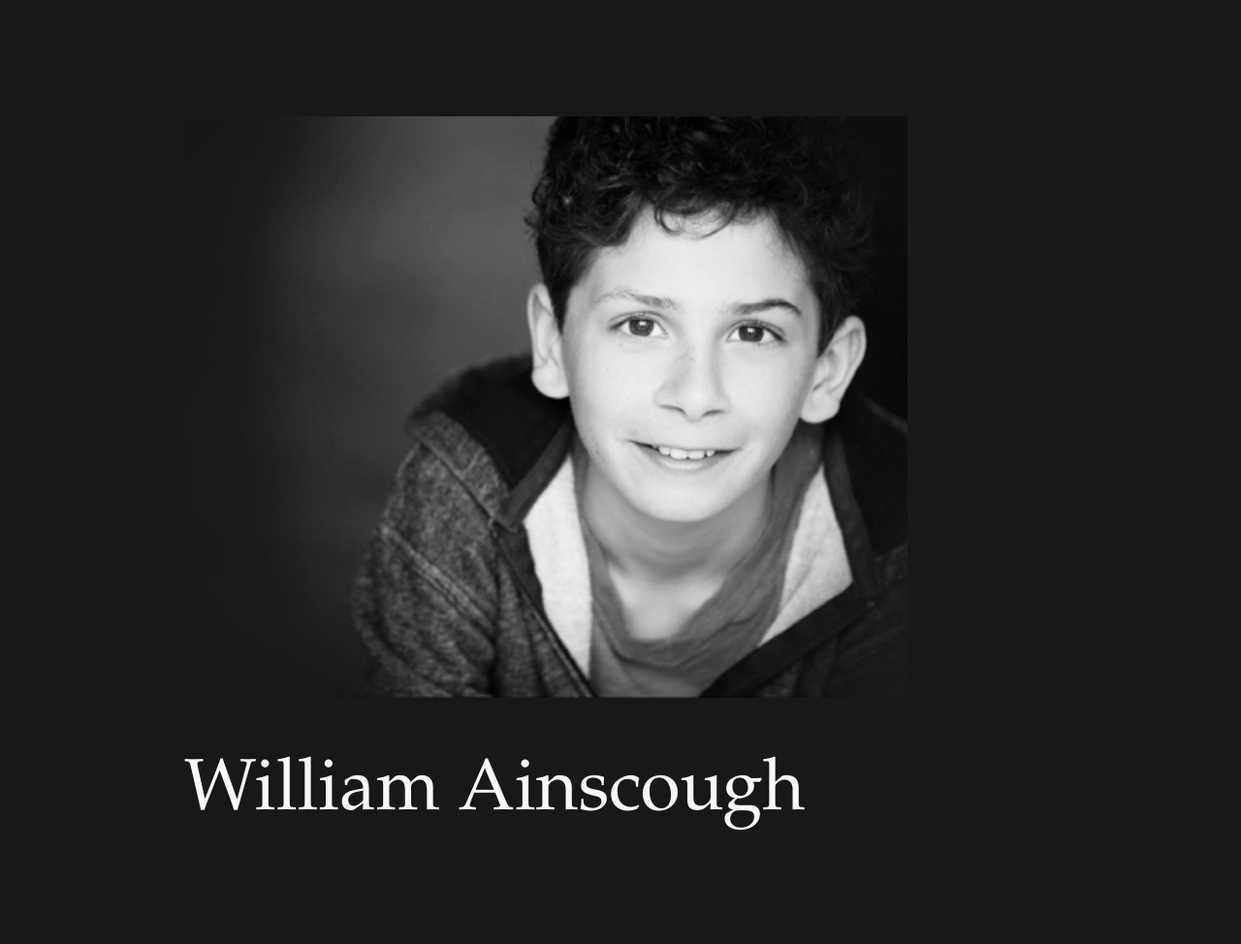
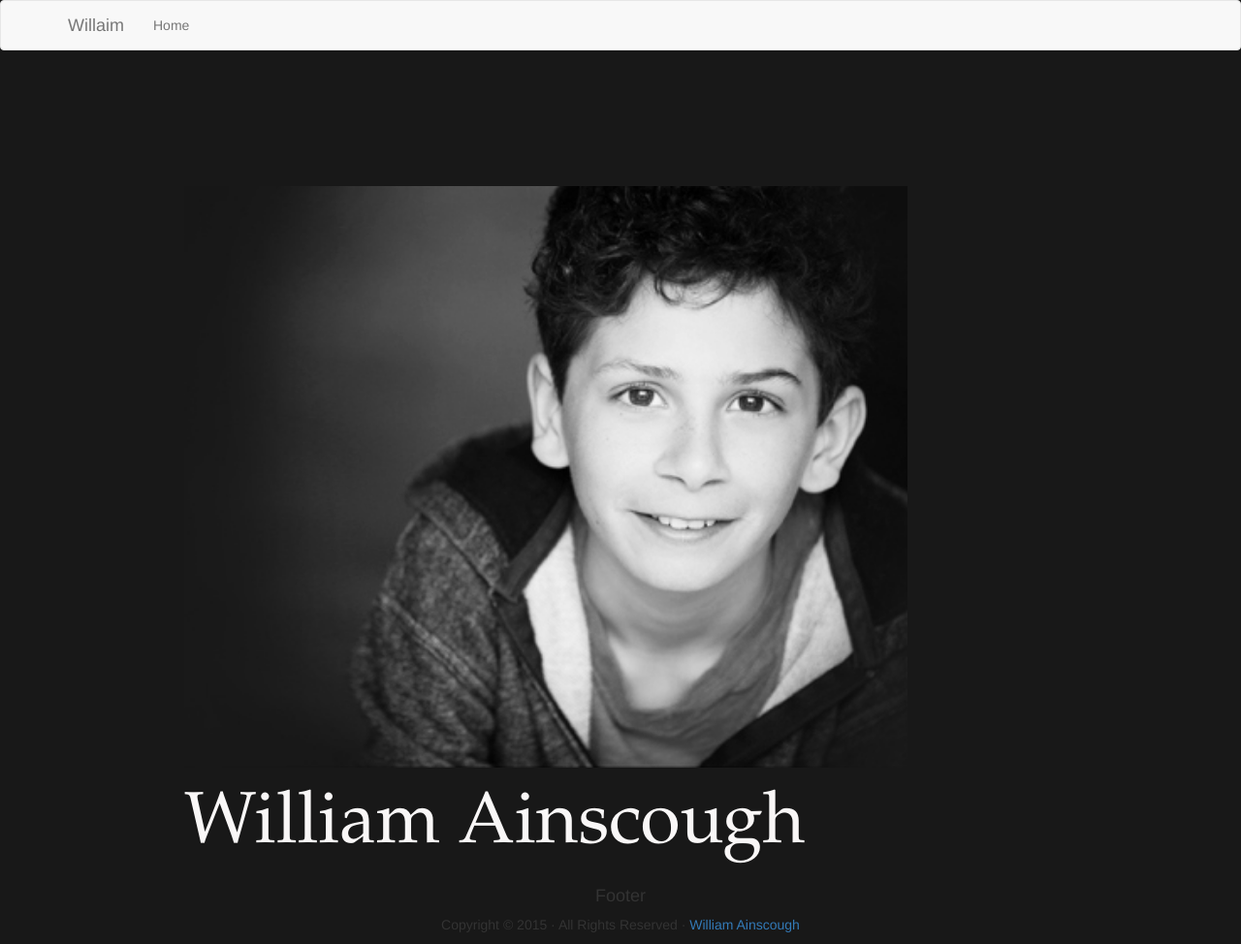
Before and after one commit to NadiaErmakova/williamainscough.com, a plain HTML site: page index.html in a window 1280 px wide. Shown: the whole page at 97% size. Before the commit the page ends 915 px from the top, so only its background shows below. Drawn offline with Linux system fonts and the light colour scheme.

Commit message:
Convert index to use template

```diff
--- a/index.html
+++ b/index.html
@@ -1,12 +1,38 @@
-<!DOCTYPE HTML>
-<html lang="en">
+<!doctype html>
+<html><!-- InstanceBegin template="/Templates/Main.dwt" codeOutsideHTMLIsLocked="false" -->
 <head>
 <meta charset="utf-8">
-<title>William Ainscough</title>
-<link href="css/style.css" rel="stylesheet" type="text/css" />
+<meta http-equiv="X-UA-Compatible" content="IE=edge">
+<meta name="viewport" content="width=device-width, initial-scale=1">
+<link href="css/bootstrap.css" rel="stylesheet">
+<link href="css/style.css" rel="stylesheet">
+
+<!-- InstanceBeginEditable name="doctitle" -->
+<title>Willaim</title>
+<!-- InstanceEndEditable -->
+<!-- InstanceBeginEditable name="head" -->
+<!-- InstanceEndEditable -->
 </head>
 
 <body>
+    <nav class="navbar navbar-default">
+      <div class="container">
+        <div class="navbar-header">
+          <button type="button" class="navbar-toggle collapsed" data-toggle="collapse" data-target="#defaultNavbar1"><span class="sr-only">Toggle navigation</span><span class="icon-bar"></span><span class="icon-bar"></span><span class="icon-bar"></span></button>
+          <a class="navbar-brand" href="index.html">Willaim</a>
+        </div>
+
+        <div class="collapse navbar-collapse" id="defaultNavbar1">
+          <ul class="nav navbar-nav">
+            <li><a href="index.html">Home</a></li>
+          </ul>
+        </div>
+
+      </div>
+    </nav>
+
+	<!-- InstanceBeginEditable name="Page" -->
+
         <div class="container-fluid">
 
             <div class="main">
@@ -20,5 +46,18 @@
             </div>
         </div>
 
+	<!-- InstanceEndEditable -->
+
+    <div class="container">
+     <div class="row">
+        <div class="text-center col-md-6 col-md-offset-3">
+          <h4>Footer </h4>
+          <p>Copyright &copy; 2015 &middot; All Rights Reserved &middot; <a href="http://www.williamainscough.com" >William Ainscough</a></p>
+        </div>
+      </div>
+    </div>
+
+	<script src="js/jquery-1.11.2.min.js"></script>
+    <script src="js/bootstrap.js"></script>
 </body>
-</html>
+<!-- InstanceEnd --></html>
```
Lines whose indentation alone changed are shown as unchanged.
